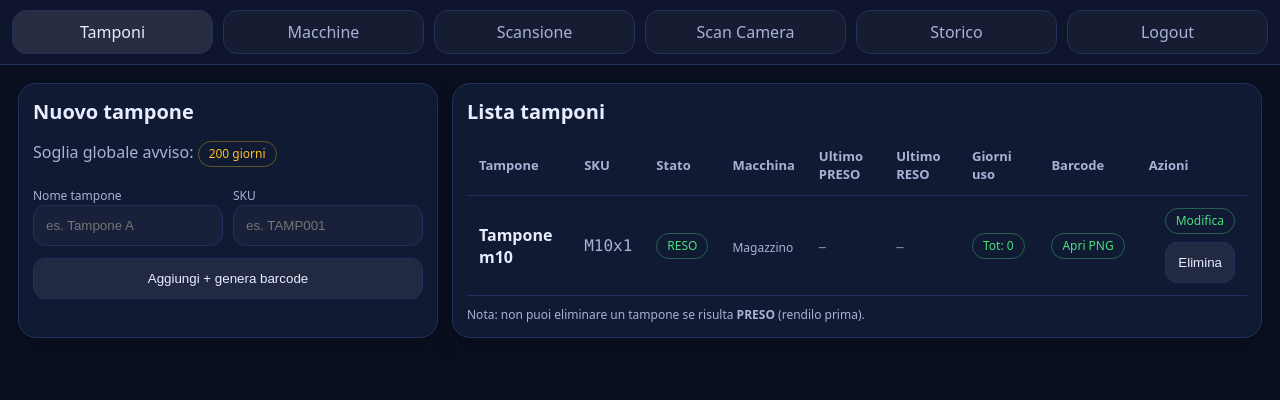
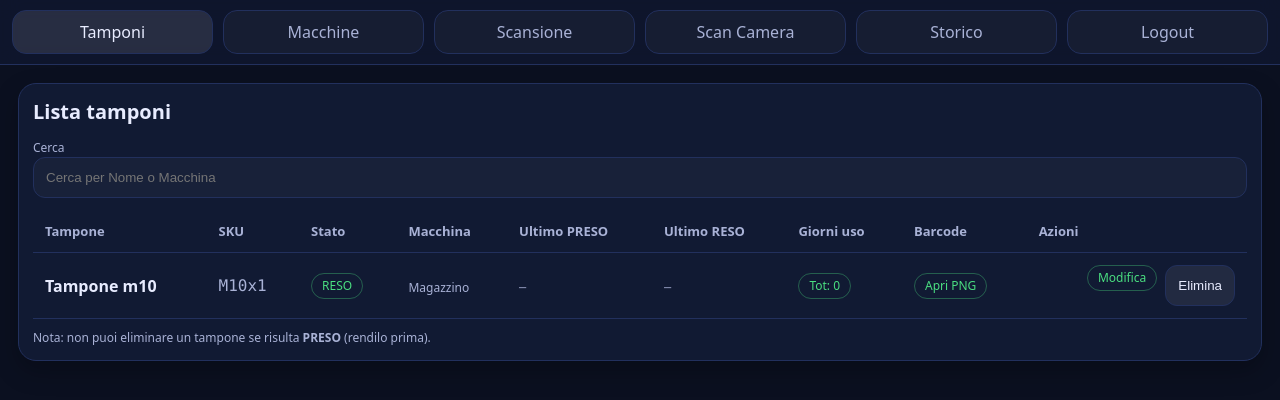
Before and after one commit to SamBLC92/tamponi_inventario, a Flask app: page /swabs in a window 1280 px wide. Shown: the top 400 px of the page. Run offline with Flask 3, Linux system fonts and the light colour scheme; the visitor is signed in with stand-in values (Sample User, id 1); data comes from the database, SQL or seed files in the repository; data that the repository does not hold is empty.

Commit message:
Add swab search filter

```diff
--- a/app.py
+++ b/app.py
@@ -1,7 +1,7 @@
 import os
 import sqlite3
 from datetime import datetime, timedelta
-from typing import Optional, Dict, Any, List, Callable
+from typing import Optional, Dict, Any, List, Callable, Tuple
 from functools import wraps
 import secrets
 import hmac
@@ -333,22 +333,33 @@ def swabs():
         return redirect(url_for("swabs"))
 
     # GET pubblico
+    query = (request.args.get("q") or "").strip()
+    like_query = f"%{query}%"
+
     with connect() as con:
-        rows = con.execute(
-            """
+        sql = """
             SELECT s.id, s.sku, s.name,
                    COALESCE(st.in_stock, 1) AS in_stock,
                    COALESCE(st.updated_at, s.created_at) AS updated_at,
                    st.machine_id AS machine_id,
+                   mc.name AS machine_name,
 
                    (SELECT mv.ts FROM movements mv WHERE mv.swab_id=s.id AND mv.action='TAKE' ORDER BY mv.ts DESC LIMIT 1) AS last_take_ts,
-                   (SELECT mv.ts FROM movements mv WHERE mv.swab_id=s.id AND mv.action='RETURN' ORDER BY mv.ts DESC LIMIT 1) AS last_return_ts,
-                   (SELECT mc.name FROM machines mc WHERE mc.id = st.machine_id) AS machine_name
+                   (SELECT mv.ts FROM movements mv WHERE mv.swab_id=s.id AND mv.action='RETURN' ORDER BY mv.ts DESC LIMIT 1) AS last_return_ts
             FROM swabs s
             LEFT JOIN swab_state st ON st.swab_id = s.id
-            ORDER BY s.name COLLATE NOCASE
+            LEFT JOIN machines mc ON mc.id = st.machine_id
+        """
+        params: Tuple[Any, ...] = ()
+        if query:
+            sql += """
+            WHERE s.name LIKE ? COLLATE NOCASE
+               OR mc.name LIKE ? COLLATE NOCASE
             """
-        ).fetchall()
+            params = (like_query, like_query)
+        sql += "ORDER BY s.name COLLATE NOCASE"
+
+        rows = con.execute(sql, params).fetchall()
 
         enriched: List[Dict[str, Any]] = []
         for r in rows:
@@ -373,7 +384,12 @@ def swabs():
                 "machine_name": r["machine_name"],
             })
 
-    return render_template("swabs.html", rows=enriched, global_max_days=GLOBAL_MAX_DAYS)
+    return render_template(
+        "swabs.html",
+        rows=enriched,
+        global_max_days=GLOBAL_MAX_DAYS,
+        q=query,
+    )
 
 
 @app.route("/history")
--- a/templates/swabs.html
+++ b/templates/swabs.html
@@ -1,40 +1,14 @@
 {% extends "base.html" %}
 {% block content %}
-  <div class="grid grid-2">
-    <div class="card">
-      {% if is_admin %}
-        <h1>Nuovo tampone</h1>
-        <p class="muted">
-          Soglia globale avviso: <span class="pill warn">{{ global_max_days }} giorni</span>
-        </p>
-
-        <form method="post">
-          <input type="hidden" name="action" value="add" />
-          <div class="row cols-2" style="margin-top:10px;">
-            <div>
-              <label class="muted small">Nome tampone</label>
-              <input name="name" placeholder="es. Tampone A" required />
-            </div>
-            <div>
-              <label class="muted small">SKU</label>
-              <input name="sku" placeholder="es. TAMP001" required />
-            </div>
-          </div>
-          <div style="margin-top:12px;">
-            <button type="submit">Aggiungi + genera barcode</button>
-          </div>
-        </form>
-      {% else %}
-        <h1>Tamponi</h1>
-        <p class="muted">Per aggiungere/modificare/eliminare serve il login.</p>
-        <a href="{{ url_for('login', next=request.path) }}"><span class="pill ok">Login</span></a>
-      {% endif %}
-    </div>
-
   <div class="card">
     <h1>Lista tamponi</h1>
 
-      <div class="table-wrap">
+    <form method="get" style="margin-top:10px;">
+      <label class="muted small" for="swab-search">Cerca</label>
+      <input id="swab-search" name="q" placeholder="Cerca per Nome o Macchina" value="{{ q }}" />
+    </form>
+
+    <div class="table-wrap" style="margin-top:12px;">
       <table class="rtable">
         <thead>
           <tr>
@@ -121,5 +95,4 @@
       Nota: non puoi eliminare un tampone se risulta <strong>PRESO</strong> (rendilo prima).
     </div>
   </div>
-  </div>
 {% endblock %}
```
Lines whose indentation alone changed are shown as unchanged.
